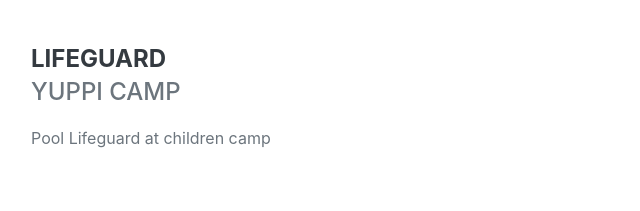
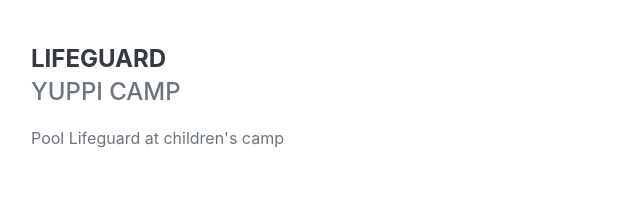
Before and after one commit to theathral/theathral.github.io, a plain HTML site: page en/index.html in a window 1280 px wide. Shown: the part 1260-1471 px from the top of the page, 289-929 px from the left. Drawn offline with nearby package versions, Linux system fonts and the light colour scheme; some packages are replaced by stand-ins of ours; a script that the page names is missing; a web font is replaced by a local one.

Commit message:
minor changes

```diff
--- a/en/index.html
+++ b/en/index.html
@@ -112,7 +112,7 @@
                 <div class="flex-grow-1">
                     <h4 class="mb-0">Lifeguard</h4>
                     <div class="subheading mb-3">Yuppi Camp</div>
-                    <p>Pool Lifeguard at children camp</p>
+                    <p>Pool Lifeguard at children's camp</p>
                 </div>
                 <div class="flex-shrink-0"><span class="text-info">July 2020 - August 2020</span></div>
             </div>
```
